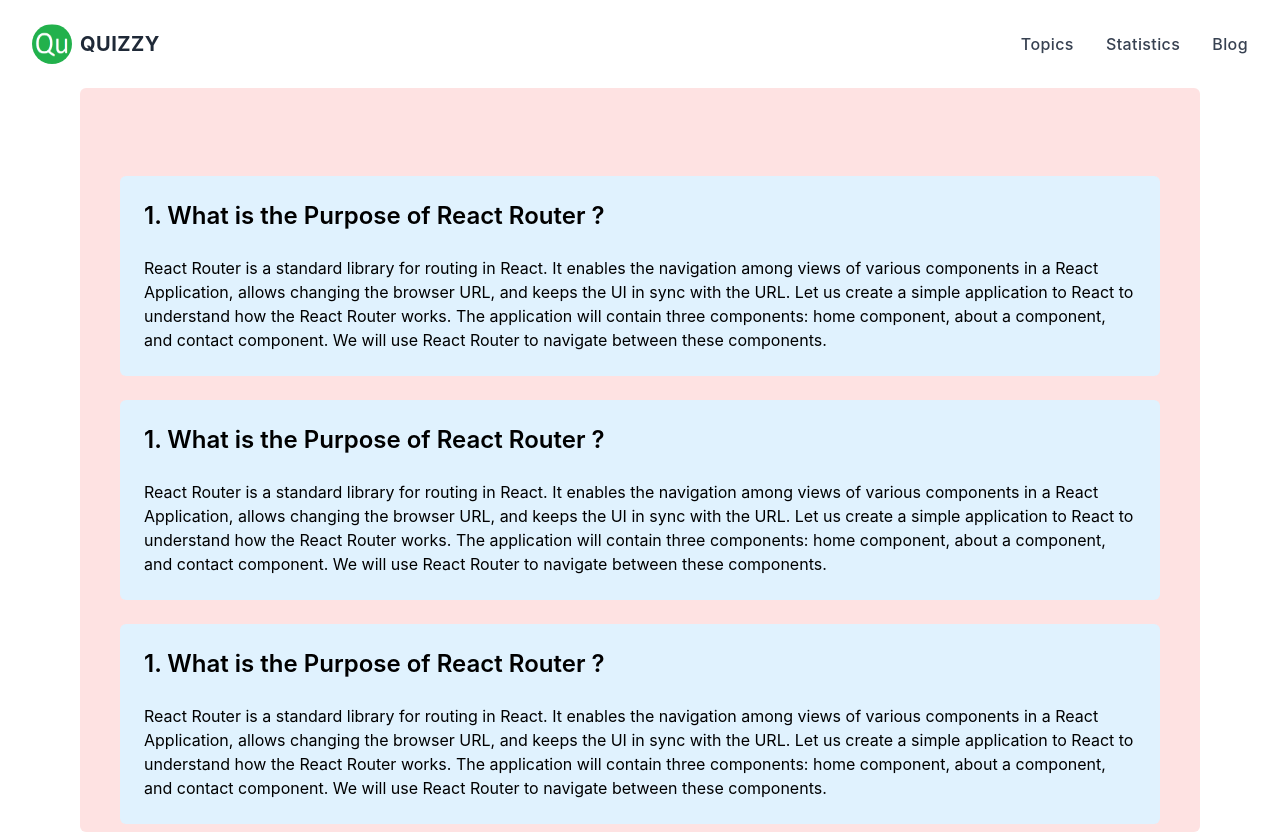
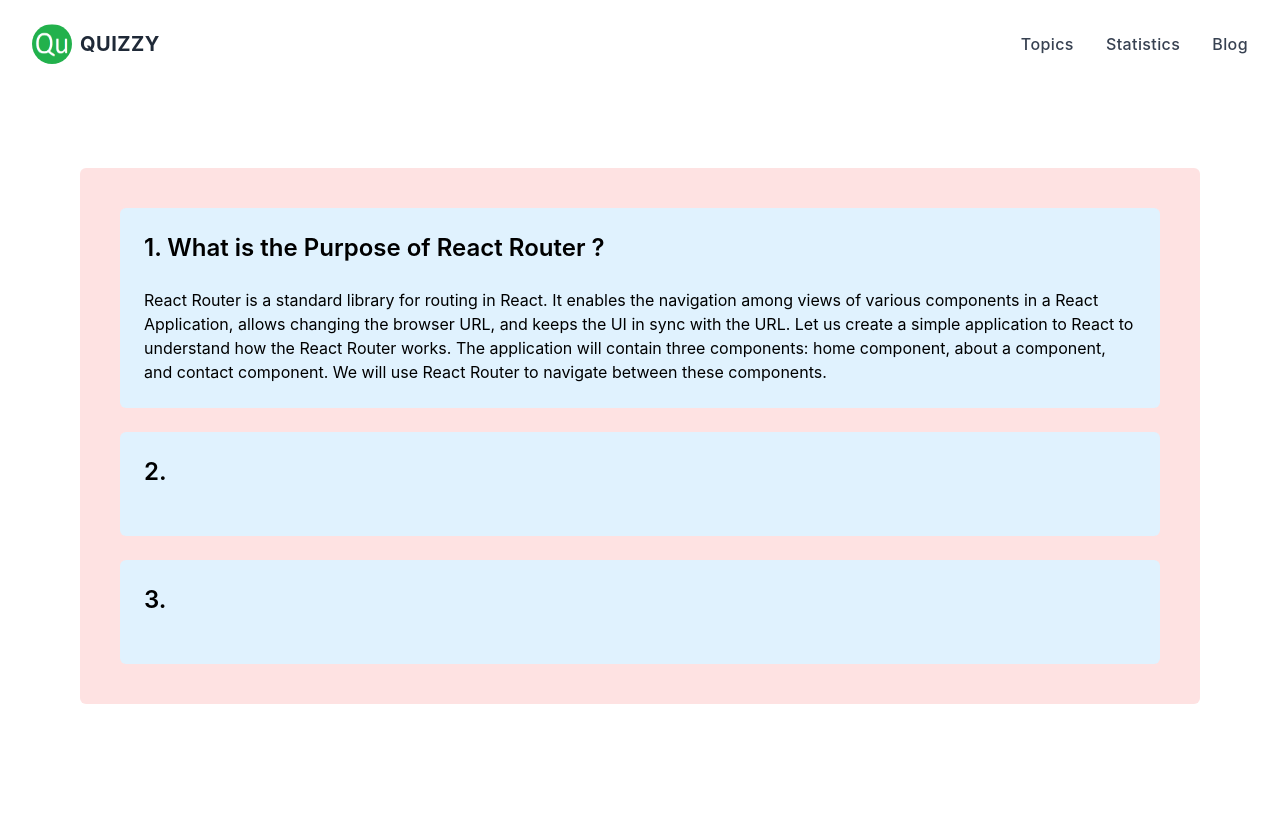
Before and after one commit to hussainali2023/quizzy, a React (Create React App) app: page /blog in a window 1280 px wide. After the commit the page ends 800 px from the top, so only its background shows below. Built offline with nearby package versions, Linux system fonts and the light colour scheme.

Commit message:
added first blog questio

```diff
--- a/src/components/Blog.js
+++ b/src/components/Blog.js
@@ -2,8 +2,8 @@ import React from "react";
 
 const Blog = () => {
   return (
-    <div className=" mx-6 lg:mx-20 md:mx20 bg-red-100 py-2 px-10 rounded-md">
-      <div className=" mt-20 lg:mt-20 md:mt-20 bg-sky-100 p-6 rounded-md">
+    <div className=" mx-3 md:mx-6 mt-10 lg:mt-20 md:mt-20 lg:mx-20 md:mx20 lg:bg-red-100 md:bg-red-100  md:p-10 rounded-md">
+      <div className="  bg-sky-100 p-3 lg:p-6 md:p-6 rounded-md">
         <h1 className=" font-semibold text-lg mb-3 lg:text-2xl md:text-2xl lg:mb-6">
           1. What is the Purpose of React Router ?
         </h1>
@@ -20,33 +20,15 @@ const Blog = () => {
       </div>
       <div className=" mt-6 bg-sky-100 p-6 rounded-md">
         <h1 className=" font-semibold text-lg mb-3 lg:text-2xl md:text-2xl lg:mb-6">
-          1. What is the Purpose of React Router ?
+          2.
         </h1>
-        <p className=" text-sm lg:text-base">
-          React Router is a standard library for routing in React. It enables
-          the navigation among views of various components in a React
-          Application, allows changing the browser URL, and keeps the UI in sync
-          with the URL. Let us create a simple application to React to
-          understand how the React Router works. The application will contain
-          three components: home component, about a component, and contact
-          component. We will use React Router to navigate between these
-          components.
-        </p>
+        <p className=" text-sm lg:text-base"></p>
       </div>
       <div className=" mt-6 bg-sky-100 p-6 rounded-md">
         <h1 className=" font-semibold text-lg mb-3 lg:text-2xl md:text-2xl lg:mb-6">
-          1. What is the Purpose of React Router ?
+          3.
         </h1>
-        <p className=" text-sm lg:text-base">
-          React Router is a standard library for routing in React. It enables
-          the navigation among views of various components in a React
-          Application, allows changing the browser URL, and keeps the UI in sync
-          with the URL. Let us create a simple application to React to
-          understand how the React Router works. The application will contain
-          three components: home component, about a component, and contact
-          component. We will use React Router to navigate between these
-          components.
-        </p>
+        <p className=" text-sm lg:text-base"></p>
       </div>
     </div>
   );
```
